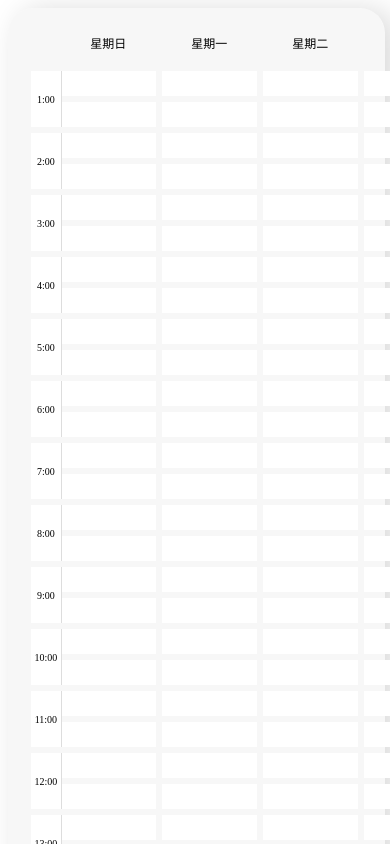
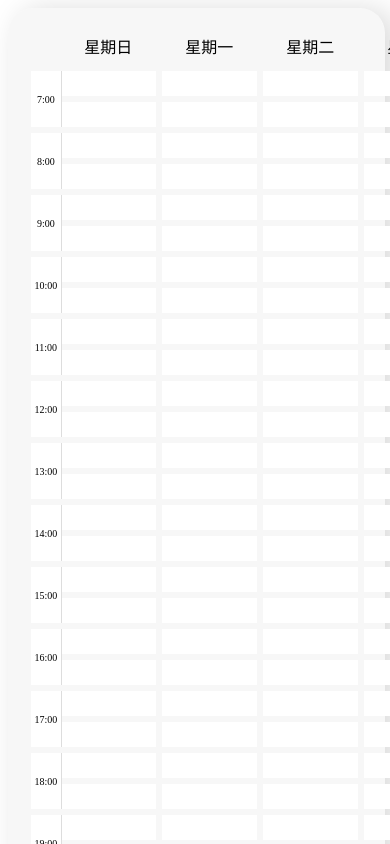
Before and after one commit to u10k/vue-schedule-selector, a Vue app: page / in a window 390 px wide. Shown: the top 844 px of the page. Built offline with nearby package versions, Linux system fonts and the light colour scheme.

Commit message:
[Prerelease] Bumped version number: 1.0.9

```diff
--- a/src/App.vue
+++ b/src/App.vue
@@ -24,12 +24,12 @@ export default {
   // inheritAttrs: false,
   data() {
     return {
-      minTime: 0,
+      minTime: 7,
       maxTime: 20,
       numDays: 7,
       schedule: [],
       halfHour: true,
-      autoComplete: true,
+      autoComplete: false,
       showDate: false,
     };
   },
@@ -38,11 +38,10 @@ export default {
   },
   mounted() {},
   methods: {
-    handleDateChange(newSchedule) {
-      console.log('%c您选择是的时间是', 'color:darkred;text-shadow:3px 3px 3px red;font-size:20px;', newSchedule);
+    handleDateChange(newSchedule, customizeDate) {
       // 如果不赋值，则每次都是重新选择
+      console.log('%ccustomizeDate', 'color:darkred;text-shadow:3px 3px 3px red;font-size:20px;', customizeDate);
       this.schedule = newSchedule;
-
     },
   }
 };
--- a/src/components/ScheduleSelector.vue
+++ b/src/components/ScheduleSelector.vue
@@ -3,14 +3,9 @@
     <div class="Wrapper">
       <div class="Grid">
         <div class="Column">
-          <div class="DateLabel"></div>
-          <div class="TimeLabelCell" v-if="minTime === 0 && halfHour === false">
-            <div class="TimeText">{{ formatHour(0) }}</div>
-          </div>
-          <div v-for="t in maxTime">
-            <div :class="{ 'TimeLabelCell': true, 'halfHour': halfHour}"  v-if="t >= minTime">
-              <div class="TimeText">{{ formatHour(t) }}</div>
-            </div>
+          <div class="DateEmptyLabel"></div>
+          <div :class="{ 'TimeLabelCell': true, 'halfHour': halfHour}" v-for="t in maxTimeLabel">
+            <div class="TimeText">{{ formatHour(t) }}</div>
           </div>
         </div>
         <div v-for="dayOfTimes in this.dates">
@@ -103,13 +98,26 @@ selected(time)
         default: false
       }
     },
+    computed: {
+      maxTimeLabel: function () {
+        let maxTimeAry = []
+        for(let i = 0; i <= this.maxTime; i++) {
+          maxTimeAry.push(i);
+        }
+        // if(this.halfHour) maxTimeAry.pop()
+        return maxTimeAry.filter((time) => {
+          return time >= this.minTime
+        })
+      }
+    },
     created() {
       const startTime = startOfDay(this.startDate);
       this.cellToDate = new Map();
       for (let d = 0; d < this.numDays; d += 1) {
         const currentDay = [];
         let flag = this.halfHour ? 0.5 : 1;
-        for (let h = this.halfHour ? this.minTime + 0.5 : this.minTime; h <= this.maxTime; h += flag) {
+        let max = this.halfHour ? this.maxTime + 1 : this.maxTime;
+        for (let h = this.halfHour ? this.minTime + 0.5 : this.minTime; h <= max; h += flag) {
           currentDay.push(addHours(addDays(startTime, d), h));
         }
         this.dates.push(currentDay);
@@ -120,16 +128,8 @@ selected(time)
     },
     methods: {
       formatHour(hour) {
-        const h = hour === 0 || hour === 12 || hour === 24 ? 12 : hour % 12;
-        const abb = hour < 12 || hour === 24 ? "上午" : "下午";
-        // return `${abb}${h}`
-        return `${hour === 24 ? "00" : hour}:00`;
+        return `${hour === 0 ? "24" : hour}:00`;
       },
-      // formatHour(hour) {
-      //   const h = hour === 0 || hour === 12 || hour === 24 ? 12 : hour % 12
-      //   const abb = hour < 12 || hour === 24 ? 'am' : 'pm'
-      //   return `${h}${abb}`
-      // },
       formatDate(dayOfTimes, dateFormat) {
         return formatDate(dayOfTimes[0], dateFormat);
       },
@@ -160,6 +160,30 @@ selected(time)
         }
         return day;
       },
+      customizeDate(dateList) {
+        let dayObj = {};
+        for (let i = 0; i < dateList.length; i++) {
+          if(!dayObj[`${formatDate(dateList[i], 'YYYY/MM/DD')}`]){
+            dayObj[`${formatDate(dateList[i], 'YYYY/MM/DD')}`] = [];
+          }
+          if(new Date(dateList[i]).getMinutes() === 30){
+            dayObj[`${formatDate(dateList[i], 'YYYY/MM/DD')}`].push(getHours(dateList[i])+0.5);
+          } else {
+            dayObj[`${formatDate(dateList[i], 'YYYY/MM/DD')}`].push(getHours(dateList[i]));
+          }
+        }
+        for (let key in dayObj) {
+          let emptyObj = {};
+          let max = Math.max.apply(null, dayObj[key]);
+          let min = Math.min.apply(null, dayObj[key]);
+          min = this.halfHour ? min -= 0.5 : min;
+          emptyObj.week = this.getDay([key]);
+          emptyObj.minTime = addHours(new Date(key), min);
+          emptyObj.maxTime = addHours(new Date(key), max);
+          dayObj[key] = Object.assign({}, emptyObj);
+        }
+        return dayObj;
+      },
       autoCompleteDate(dateList) {
         // 如果开通自动补齐功能，则自动补齐选择一天中的空隙时间
         let dayObj = {},dayAry = [];
@@ -173,18 +197,15 @@ selected(time)
             dayObj[`${formatDate(dateList[i], 'YYYY/MM/DD')}`].push(getHours(dateList[i]));
           }
         }
-        console.log('%cdayObj', 'color:darkred;text-shadow:3px 3px 3px red;font-size:20px;', dayObj);
         for (let key in dayObj) {
           let emptyArr = [];
           let max = Math.max.apply(null, dayObj[key]);
           let min = Math.min.apply(null, dayObj[key]);
           let flag = this.halfHour ? 0.5 : 1;
           // min = this.halfHour ? min += 0.5 : min;
-          console.log('%cmin', 'color:darkred;text-shadow:3px 3px 3px red;font-size:20px;', min,max,flag);
           for (let startTime = min; startTime<=max;startTime += flag){
             emptyArr.push(addHours(new Date(key), startTime))
           }
-          console.log(emptyArr)
           dayAry = dayAry.concat(emptyArr)
         }
         return dayAry;
@@ -193,7 +214,8 @@ selected(time)
         if (this.autoComplete) {
           this.selectionDraft = this.autoCompleteDate(this.selectionDraft)
         }
-        this.$emit("onChange", this.selectionDraft);
+        let customizeDayObj = this.customizeDate(this.selectionDraft);
+        this.$emit("onChange", this.selectionDraft, customizeDayObj);
         this.selectionType = null;
         this.selectionStart = null;
       },
@@ -230,7 +252,6 @@ selected(time)
         if (selectionType === null || selectionStart === null) return;
 
         let newSelection = [];
-        console.log('%ctime', 'color:darkred;text-shadow:3px 3px 3px red;font-size:20px;', selectionStart, selectionEnd);
         if (selectionStart && selectionEnd && selectionType) {
           newSelection = selectionSchemeHandlers[this.selectionScheme](
                   selectionStart,
@@ -298,9 +319,10 @@ selected(time)
   .DateLabel {
     height: 37px;
     text-align: center;
-    @media (max-width: 699px) {
-      font-size: 12px;
-    }
+  }
+  .DateEmptyLabel{
+    height: 37px;
+    text-align: center;
   }
   .TimeLabelCell {
     position: relative;
@@ -315,6 +337,7 @@ selected(time)
   }
   .halfHour{
     margin: 0 3px 3px;
+    /*margin: 6px 3px 0px;*/
     height: 56px;
     background-color: #fff;
     border-right:1px solid #ddd;
```
Also changed, not shown: 6 other files (tests, documents, lock files or other folders).
